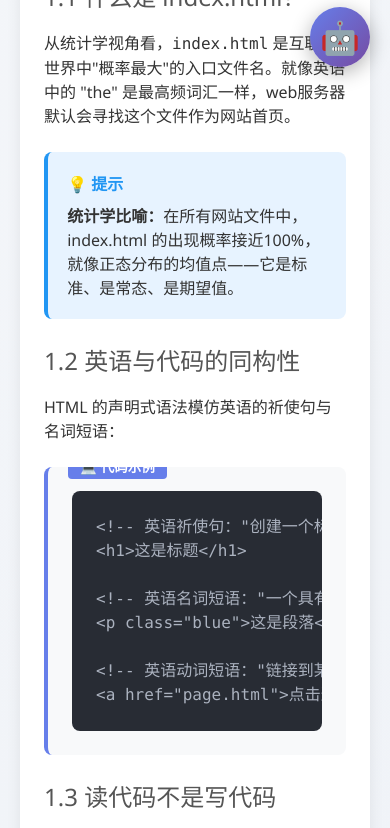
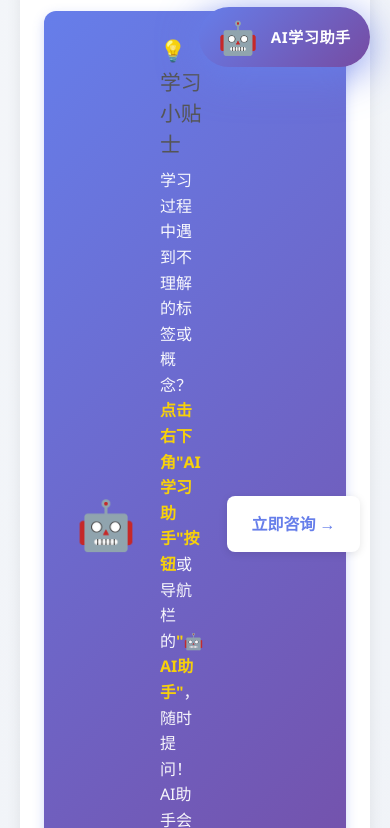
Before and after one commit to gong-fq/html, a website: page index.html in a window 390 px wide. Shown: the part 757-1585 px from the top of the page. Drawn offline with nearby package versions, Linux system fonts and the light colour scheme.

Commit message:
Add files via upload

```diff
--- a/index.html
+++ b/index.html
@@ -324,27 +324,54 @@
 
         .ai-toggle {
             position: fixed;
-            bottom: 20px;
-            right: 20px;
-            width: 60px;
-            height: 60px;
+            bottom: 30px;
+            right: 30px;
+            width: auto;
+            min-width: 180px;
+            height: 70px;
+            padding: 0 2rem;
             background: linear-gradient(135deg, #667eea 0%, #764ba2 100%);
-            border-radius: 50%;
+            border-radius: 35px;
             display: flex;
             align-items: center;
             justify-content: center;
+            gap: 0.8rem;
             cursor: pointer;
-            box-shadow: 0 5px 20px rgba(0,0,0,0.3);
+            box-shadow: 0 8px 30px rgba(102, 126, 234, 0.5);
             transition: all 0.3s;
             z-index: 1999;
+            animation: pulse-glow 2s infinite;
+        }
+
+        @keyframes pulse-glow {
+            0%, 100% {
+                box-shadow: 0 8px 30px rgba(102, 126, 234, 0.5);
+            }
+            50% {
+                box-shadow: 0 8px 40px rgba(102, 126, 234, 0.8);
+            }
         }
 
         .ai-toggle:hover {
-            transform: scale(1.1);
-        }
-
-        .ai-toggle span {
-            font-size: 2rem;
+            transform: scale(1.05) translateY(-2px);
+            box-shadow: 0 12px 40px rgba(102, 126, 234, 0.7);
+        }
+
+        .ai-toggle span.emoji {
+            font-size: 2.5rem;
+            animation: bounce 1s infinite;
+        }
+
+        @keyframes bounce {
+            0%, 100% { transform: translateY(0); }
+            50% { transform: translateY(-5px); }
+        }
+
+        .ai-toggle span.text {
+            font-size: 1.1rem;
+            font-weight: 700;
+            color: white;
+            letter-spacing: 0.5px;
         }
 
         /* === 页脚 === */
@@ -362,6 +389,23 @@
             section { padding: 1.5rem; }
             .ai-assistant { width: 90%; right: 5%; }
             nav ul { flex-direction: column; gap: 0.5rem; }
+
+            /* 移动端AI助手按钮优化 */
+            .ai-toggle {
+                bottom: 20px;
+                right: 20px;
+                min-width: 140px;
+                height: 60px;
+                padding: 0 1.2rem;
+            }
+
+            .ai-toggle span.text {
+                font-size: 0.95rem;
+            }
+
+            .ai-toggle span.emoji {
+                font-size: 2rem;
+            }
         }
 
         /* === 测验题样式 === */
@@ -479,6 +523,7 @@
             <li><a href="#real-case">真实案例</a></li>
             <li><a href="#quiz">互动测验</a></li>
             <li><a href="#practice">互动练习</a></li>
+            <li><a href="javascript:void(0)" onclick="toggleAI()" style="background: linear-gradient(135deg, #667eea 0%, #764ba2 100%); color: white; border-radius: 8px;">🤖 AI助手</a></li>
         </ul>
     </nav>
 
@@ -488,6 +533,22 @@
         <!-- 第一部分：导论 -->
         <section id="intro">
             <h2>第一部分：导论——代码的"语感" (The Vibe of Code)</h2>
+
+            <!-- AI助手使用提示 -->
+            <div style="background: linear-gradient(135deg, #667eea 0%, #764ba2 100%); color: white; padding: 1.5rem 2rem; border-radius: 12px; margin-bottom: 2rem; display: flex; align-items: center; gap: 1.5rem; box-shadow: 0 4px 12px rgba(102, 126, 234, 0.3);">
+                <div style="font-size: 3rem;">🤖</div>
+                <div style="flex: 1;">
+                    <h3 style="margin: 0 0 0.5rem 0; font-size: 1.3rem;">💡 学习小贴士</h3>
+                    <p style="margin: 0; opacity: 0.95; line-height: 1.6;">
+                        学习过程中遇到不理解的标签或概念？
+                        <strong style="color: #ffd700;">点击右下角"AI学习助手"按钮</strong>或导航栏的<strong style="color: #ffd700;">"🤖 AI助手"</strong>，随时提问！
+                        AI助手会用通俗易懂的语言为您解答。
+                    </p>
+                </div>
+                <button onclick="toggleAI()" style="background: white; color: #667eea; border: none; padding: 1rem 1.5rem; border-radius: 8px; font-weight: 700; cursor: pointer; white-space: nowrap; box-shadow: 0 2px 8px rgba(0,0,0,0.1); transition: all 0.3s;" onmouseover="this.style.transform='scale(1.05)'" onmouseout="this.style.transform='scale(1)'">
+                    立即咨询 →
+                </button>
+            </div>
 
             <h3>1.1 什么是 index.html？</h3>
             <p>从统计学视角看，<code>index.html</code> 是互联网世界中"概率最大"的入口文件名。就像英语中的 "the" 是最高频词汇一样，web服务器默认会寻找这个文件作为网站首页。</p>
@@ -962,8 +1023,9 @@
     </footer>
 
     <!-- ==================== AI助手浮动按钮 ==================== -->
-    <div class="ai-toggle" onclick="toggleAI()" title="点击打开AI助手">
-        <span>🤖</span>
+    <div class="ai-toggle" onclick="toggleAI()" title="点击打开AI学习助手">
+        <span class="emoji">🤖</span>
+        <span class="text">AI学习助手</span>
     </div>
 
     <!-- ==================== AI助手聊天框 ==================== -->
@@ -974,7 +1036,21 @@
         </div>
         <div class="ai-messages" id="aiMessages">
             <div class="message ai">
-                👋 你好！我是HTML学习助手。有任何不理解的代码或标签，都可以问我！
+                <div style="font-size: 2rem; text-align: center; margin-bottom: 0.5rem;">👋</div>
+                <strong style="color: #667eea; font-size: 1.1rem;">欢迎使用HTML学习助手！</strong>
+                <p style="margin: 0.5rem 0 0 0;">我是您的专属AI老师，可以帮助您：</p>
+                <ul style="margin: 0.5rem 0 0 1rem; padding-left: 1rem; line-height: 1.8;">
+                    <li>解释HTML标签和属性</li>
+                    <li>理解代码结构和语义</li>
+                    <li>回答学习中的疑问</li>
+                    <li>提供实用学习建议</li>
+                </ul>
+                <p style="margin: 1rem 0 0 0; padding: 0.8rem; background: #f0f9ff; border-left: 3px solid #667eea; border-radius: 4px; font-size: 0.9rem;">
+                    💡 <strong>示例问题：</strong><br>
+                    • "什么是div标签？"<br>
+                    • "class和id有什么区别？"<br>
+                    • "如何理解HTML的嵌套结构？"
+                </p>
             </div>
         </div>
         <div class="ai-input">
```
